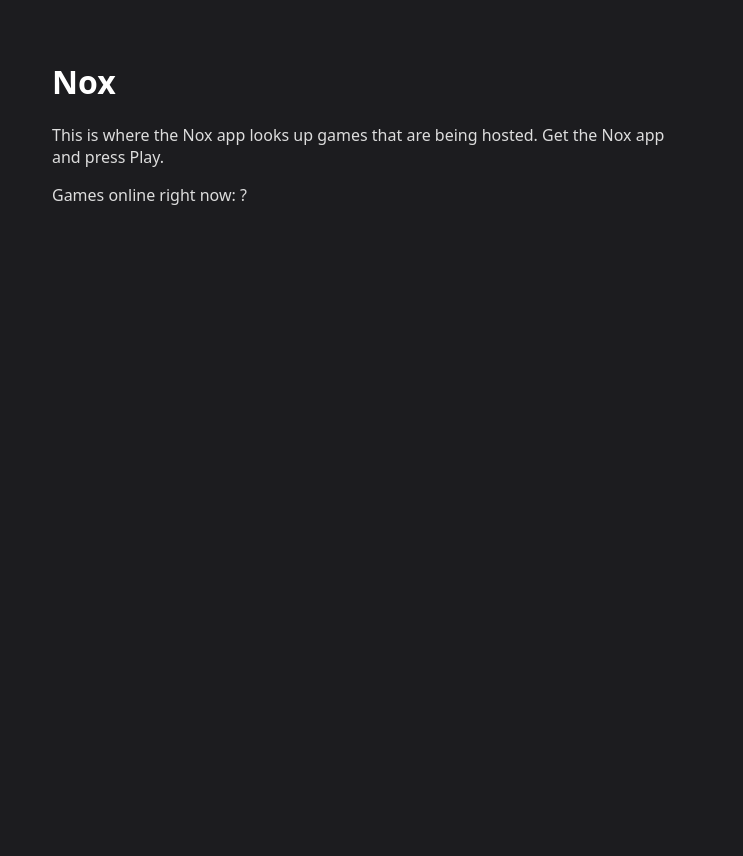
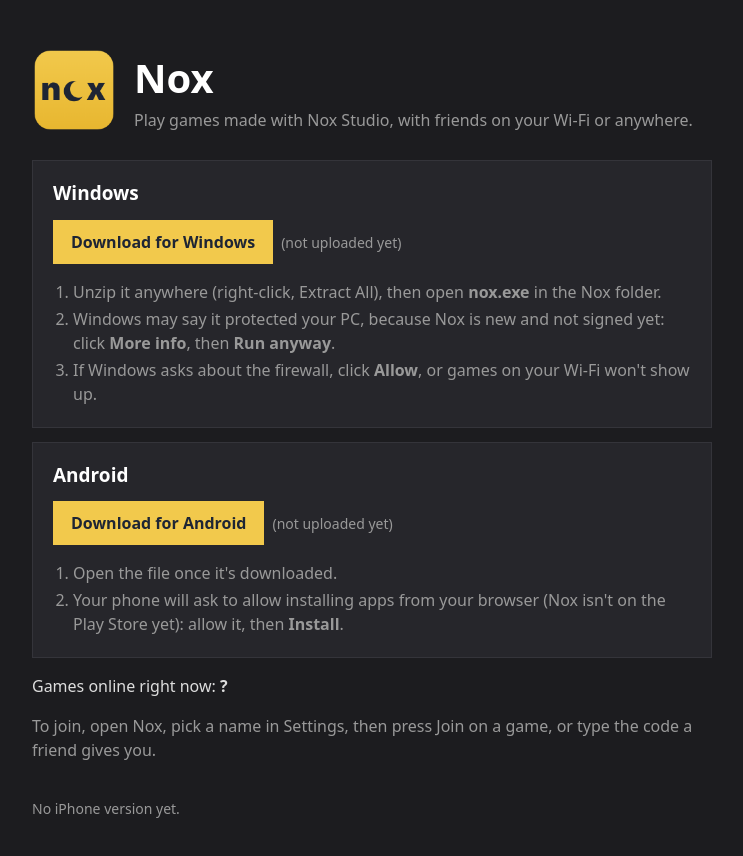
Before and after one commit to Bledo-Dev/nox-online, a website: page public/index.html in a window 1280 px wide. Shown: the whole page, without its empty margins (268-1011 px from the left). Before the commit the page ends 800 px from the top, so only its background shows below. Drawn offline with Linux system fonts and the light colour scheme; no server answers.

Commit message:
Add files via upload

```diff
--- a/public/index.html
+++ b/public/index.html
@@ -1,10 +1,49 @@
 <!doctype html>
 <html lang="en"><head><meta charset="utf-8"><meta name="viewport" content="width=device-width, initial-scale=1">
 <title>Nox</title>
-<style>body{font-family:system-ui,sans-serif;background:#1c1c1f;color:#ddd;max-width:640px;margin:60px auto;padding:0 16px}
-h1{color:#fff}a{color:#56a0d6}code{background:#2a2a30;padding:2px 6px}</style></head>
-<body><h1>Nox</h1>
-<p>This is where the Nox app looks up games that are being hosted. Get the Nox app and press Play.</p>
-<p>Games online right now: <span id="n">...</span></p>
-<script>fetch('/api/games').then(r=>r.json()).then(d=>{document.getElementById('n').textContent=d.games.length}).catch(()=>{document.getElementById('n').textContent='?'})</script>
+<link rel="icon" href="/favicon.png">
+<style>
+body{font-family:system-ui,sans-serif;background:#1c1c1f;color:#ddd;max-width:680px;margin:48px auto;padding:0 16px;line-height:1.5}
+h1{color:#fff;margin:0;font-size:40px}h2{color:#fff;font-size:19px;margin:0 0 6px}
+a{color:#f2c94c}.dim{color:#999}.top{display:flex;gap:18px;align-items:center;margin-bottom:28px}
+.top img{width:84px;height:84px}
+.card{background:#26262b;border:1px solid #34343a;padding:18px 20px;margin:14px 0}
+.dl{display:inline-block;background:#f2c94c;color:#1e2534;font-weight:600;text-decoration:none;padding:10px 18px;margin:6px 0 10px}
+.dl:hover{background:#ffd866}ol{margin:6px 0 0;padding-left:20px}li{margin:3px 0}
+.size{color:#999;font-size:14px;margin-left:8px}footer{margin-top:36px;font-size:14px}
+</style></head>
+<body>
+<div class="top"><img src="/icon.png" alt=""><div><h1>Nox</h1><div class="dim">Play games made with Nox Studio, with friends on your Wi-Fi or anywhere.</div></div></div>
+
+<div class="card">
+  <h2>Windows</h2>
+  <a class="dl" href="/downloads/Nox-Windows.zip" download>Download for Windows</a><span class="size" data-size="/downloads/Nox-Windows.zip"></span>
+  <ol class="dim">
+    <li>Unzip it anywhere (right-click, Extract All), then open <b>nox.exe</b> in the Nox folder.</li>
+    <li>Windows may say it protected your PC, because Nox is new and not signed yet: click <b>More info</b>, then <b>Run anyway</b>.</li>
+    <li>If Windows asks about the firewall, click <b>Allow</b>, or games on your Wi-Fi won't show up.</li>
+  </ol>
+</div>
+
+<div class="card">
+  <h2>Android</h2>
+  <a class="dl" href="/downloads/Nox-Android.apk" download>Download for Android</a><span class="size" data-size="/downloads/Nox-Android.apk"></span>
+  <ol class="dim">
+    <li>Open the file once it's downloaded.</li>
+    <li>Your phone will ask to allow installing apps from your browser (Nox isn't on the Play Store yet): allow it, then <b>Install</b>.</li>
+  </ol>
+</div>
+
+<p>Games online right now: <b id="n">...</b></p>
+<p class="dim">To join, open Nox, pick a name in Settings, then press Join on a game, or type the code a friend gives you.</p>
+<footer class="dim">No iPhone version yet.</footer>
+
+<script>
+fetch('/api/games').then(r=>r.json()).then(d=>{document.getElementById('n').textContent=d.games.length}).catch(()=>{document.getElementById('n').textContent='?'})
+for (const el of document.querySelectorAll('[data-size]'))   // (how big each download is)
+  fetch(el.dataset.size, { method: 'HEAD' }).then(r => {
+    const n = +r.headers.get('content-length');
+    el.textContent = r.ok && n ? (n / 1048576).toFixed(1) + ' MB' : r.ok ? '' : '(not uploaded yet)';
+  }).catch(() => {});
+</script>
 </body></html>
```
Also changed, not shown: public/favicon.png (added), public/icon.png (added), 2 other files.
